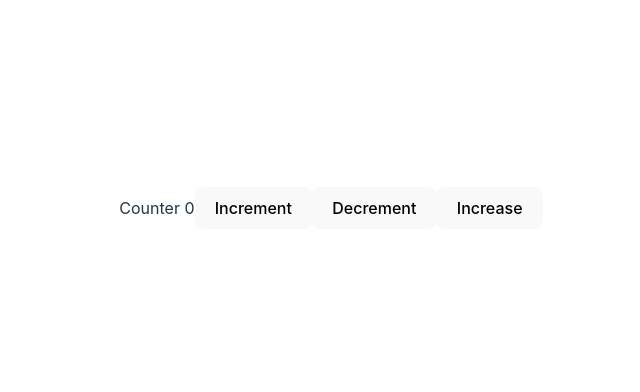
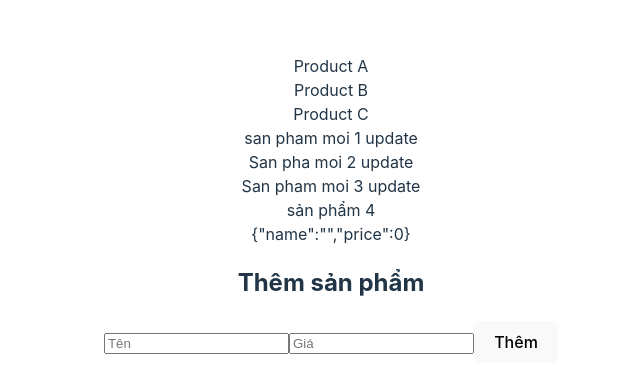
Before and after one commit to datlt2306/FPL-WEB209, a React (Vite) app: page / in a window 1280 px wide. Shown: the part 192-584 px from the top of the page, without its empty margins (309-949 px from the left). Built offline with nearby package versions, Linux system fonts and the light colour scheme; data requests are answered from the project's data file.

Commit message:
buổi 3: userReducer with Product

```diff
--- a/db.json
+++ b/db.json
@@ -29,6 +29,11 @@
       "name": "San pham moi 3 update",
       "price": "200",
       "id": 6
+    },
+    {
+      "name": "sản phẩm 4",
+      "price": "200",
+      "id": 7
     }
   ],
   "users": [
--- a/src/App.tsx
+++ b/src/App.tsx
@@ -72,12 +72,11 @@ function App() {
     // }
     return (
         <>
-            <Counter />
-            {/* <ProductList products={products} onGetProduct={onGetProduct} />
-            <ProductAdd onAdd={onAdd} />
-            <Signup onSignup={onSignup} />
-            <Signin onSignin={onSignin} />
-            <ProductEdit product={product} onEdit={onEdit} /> */}
+            <ProductList />
+            <ProductAdd />
+            {/* <Signup onSignup={onSignup} />
+            <Signin onSignin={onSignin} /> */}
+            {/* <ProductEdit product={product} onEdit={onEdit} /> */}
         </>
     )
 }
--- a/src/components/ProductAdd/index.tsx
+++ b/src/components/ProductAdd/index.tsx
@@ -1,11 +1,9 @@
-import React, { useState } from 'react'
+import React, { useContext, useState } from 'react'
 import { IProduct } from '../../interfaces/Product'
+import { ProductContext } from '../../context/product'
 
-type Props = {
-    onAdd: (product: IProduct) => void
-}
-
-const ProductAdd = ({ onAdd }: Props) => {
+const ProductAdd = () => {
+    const { state, dispatch } = useContext(ProductContext)
     const [valueInput, setValueInput] = useState<IProduct>({
         name: '',
         price: 0
@@ -18,9 +16,20 @@ const ProductAdd = ({ onAdd }: Props) => {
             [name]: value
         })
     }
-    const onSubmit = (e: any) => {
+    const onSubmit = async (e: any) => {
         e.preventDefault()
-        onAdd(valueInput)
+
+        fetch(`http://localhost:3000/products`, {
+            method: 'POST',
+            headers: {
+                'Content-Type': 'application/json'
+            },
+            body: JSON.stringify(valueInput)
+        })
+            .then((response) => response.json())
+            .then((data) => {
+                dispatch({ type: 'ADD_PRODUCT', payload: data })
+            })
     }
     return (
         <form onSubmit={onSubmit}>
--- a/src/components/ProductList/index.tsx
+++ b/src/components/ProductList/index.tsx
@@ -1,17 +1,21 @@
+import { useContext, useEffect } from 'react'
 import { IProduct } from '../../interfaces/Product'
+import { ProductContext } from '../../context/product'
 
-type ProductListProps = {
-    products: IProduct[]
-    onGetProduct: (id: number) => void
-}
-const ProductList = ({ products, onGetProduct }: ProductListProps) => {
-    if (!products) return <>Không có sản phẩm nào</>
+const ProductList = () => {
+    const { state, dispatch } = useContext(ProductContext)
+    useEffect(() => {
+        fetch(`http://localhost:3000/products`)
+            .then((response) => response.json())
+            .then((data) => {
+                dispatch({ type: 'GET_PRODUCTS', payload: data })
+            })
+    }, [dispatch])
+    if (!state.products) return <>Không có sản phẩm nào</>
     return (
         <>
-            {products.map((item, index) => (
-                <div key={index}>
-                    {item.name} <button onClick={() => onGetProduct(item.id!)}>Sửa</button>
-                </div>
+            {state.products.map((item: IProduct, index: number) => (
+                <div key={index}>{item.name}</div>
             ))}
         </>
     )
--- /dev/null
+++ b/src/context/product.tsx
@@ -0,0 +1,30 @@
+import { createContext, useReducer } from 'react'
+
+export const ProductContext = createContext({} as any)
+const reducer = (state: any, action: any) => {
+    switch (action.type) {
+        case 'GET_PRODUCTS':
+            return {
+                ...state,
+                products: action.payload
+            }
+        case 'GET_PRODUCT':
+        case 'ADD_PRODUCT':
+            return {
+                ...state,
+                products: [...state.products, action.payload]
+            }
+        case 'UPDATE_PRODUCT':
+        default:
+            return state
+    }
+}
+const ProductContextProvider = ({ children }: { children: React.ReactNode }) => {
+    const [state, dispatch] = useReducer(reducer, { products: [], isLoading: false })
+    return (
+        <>
+            <ProductContext.Provider value={{ state, dispatch }}>{children}</ProductContext.Provider>
+        </>
+    )
+}
+export default ProductContextProvider
--- a/src/main.tsx
+++ b/src/main.tsx
@@ -2,10 +2,10 @@ import React, { useState } from 'react'
 import ReactDOM from 'react-dom/client'
 import App from './App.tsx'
 import './index.css'
-import CounterContextProvider from './context/counter.tsx'
+import ProductContextProvider from './context/product.tsx'
 
 ReactDOM.createRoot(document.getElementById('root')!).render(
-    <CounterContextProvider>
+    <ProductContextProvider>
         <App />
-    </CounterContextProvider>
+    </ProductContextProvider>
 )
```
